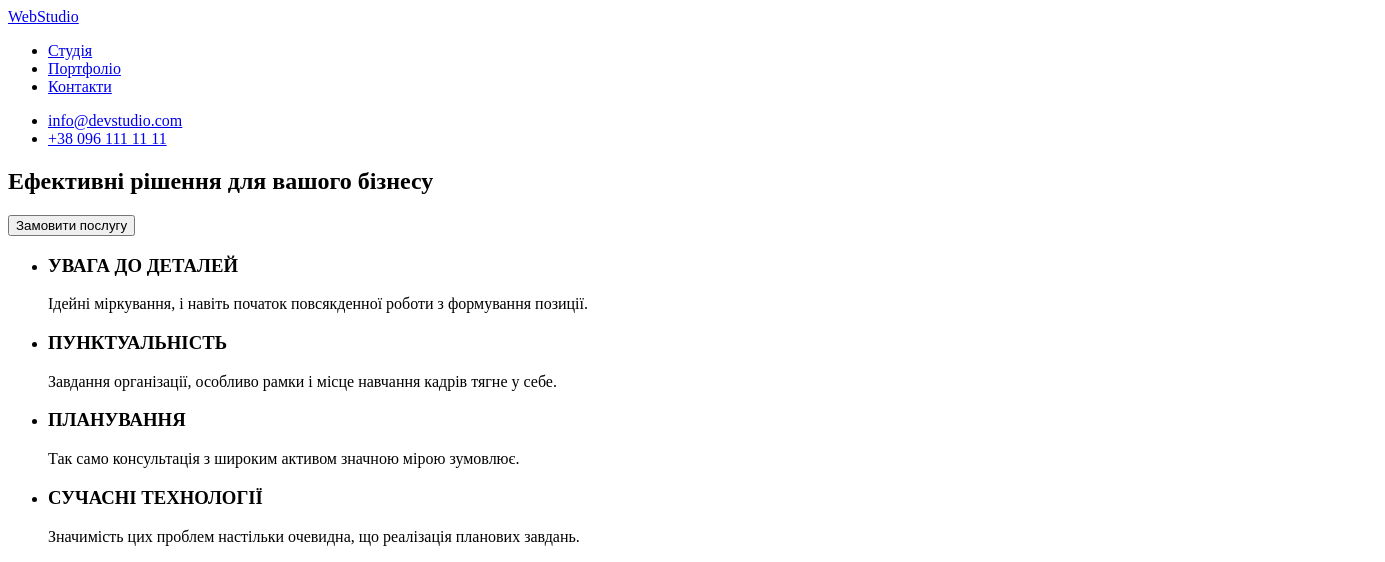
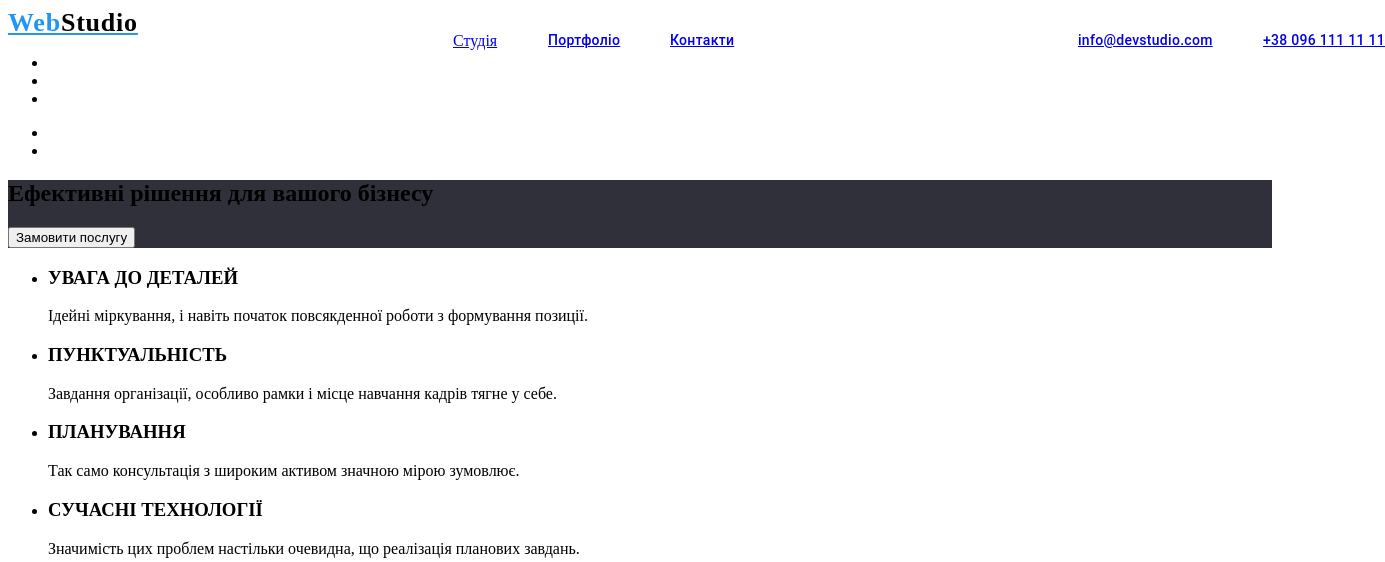
Before and after one commit to lesiastavniichuk/goit-markup-hw-02, a plain HTML site: page index.html in a window 1280 px wide. Shown: the top 562 px of the page, 1385 px wide, since content can reach past the window. Drawn offline with Linux system fonts and the light colour scheme.

Commit message:
creation css

```diff
--- a/css/styles.css
+++ b/css/styles.css
@@ -0,0 +1,95 @@
+.logo {
+  color: #212121;
+}
+
+/* Шапка сайта */
+.header {
+  background-color: #ffffff;
+}
+.firstpartlogo {
+  color: #2196f3;
+  font-family: "Raleway";
+  font-style: normal;
+  font-weight: 700;
+  font-size: 26px;
+
+  letter-spacing: 0.03em;
+}
+
+.secondtpartlogo {
+  color: #000000;
+  font-family: "Raleway";
+  font-style: normal;
+  font-weight: 700;
+  font-size: 26px;
+
+  letter-spacing: 0.03em;
+}
+.studio {
+  position: absolute;
+  width: 45px;
+  height: 16px;
+  left: 453px;
+  top: 32px;
+}
+.portfolio {
+  position: absolute;
+  width: 72px;
+  height: 16px;
+  left: 548px;
+  top: 32px;
+
+  font-family: "Roboto";
+  font-style: normal;
+  font-weight: 500;
+  font-size: 14px;
+  line-height: 16px;
+  letter-spacing: 0.02em;
+}
+.contact {
+  position: absolute;
+  width: 64px;
+  height: 16px;
+  left: 670px;
+  top: 32px;
+
+  font-family: "Roboto";
+  font-style: normal;
+  font-weight: 500;
+  font-size: 14px;
+  line-height: 16px;
+  letter-spacing: 0.02em;
+}
+.mail {
+  position: absolute;
+  width: 135px;
+  height: 16px;
+  left: 1078px;
+  top: 32px;
+
+  font-family: "Roboto";
+  font-style: normal;
+  font-weight: 500;
+  font-size: 14px;
+  line-height: 16px;
+  letter-spacing: 0.02em;
+}
+
+.tel {
+  position: absolute;
+  width: 122px;
+  height: 16px;
+  left: 1263px;
+  top: 32px;
+
+  font-family: "Roboto";
+  font-style: normal;
+  font-weight: 500;
+  font-size: 14px;
+  line-height: 16px;
+  letter-spacing: 0.02em;
+}
+/* Секция первая */
+.section1 {
+  background-color: #2f303a;
+}
--- a/index.html
+++ b/index.html
@@ -10,22 +10,24 @@
 </head>
 
 <body>
+    <!-- Шапка сайта -->
     <header class="header">
-        <a lang="en" href="index.html" class="logo"><span>Web</span>Studio</a>
+        <a href="./index.html" lang="en" class="firstpartlogo">Web<span class="secondtpartlogo">Studio</span></a>
         <nav>
             <ul>
-                <li><a href="#">Студія</a></li>
-                <li><a href="#">Портфоліо</a></li>
-                <li><a href="#">Контакти</a></li>
+                <li><a class="studio" href=" #">Студія</a></li>
+                <li><a class="portfolio" href="./portfolio.html">Портфоліо</a></li>
+                <li><a class="contact" href="#">Контакти</a></li>
             </ul>
         </nav>
         <ul>
-            <li><a href="mailto:info@devstudio.com">info@devstudio.com</a></li>
-            <li><a href="tel:+380961111111">+38 096 111 11 11</a></li>
+            <li><a class="mail" href="mailto:info@devstudio.com">info@devstudio.com</a></li>
+            <li><a class="tel" href="tel:+380961111111">+38 096 111 11 11</a></li>
         </ul>
     </header>
     <main>
-        <section>
+        <!-- Секция первая -->
+        <section class="section1">
             <h1>Ефективні рішення для вашого бізнесу</h1>
             <button type="button">Замовити послугу</button>
         </section>
```
Also changed, not shown: portfolio.html (added, +85 -0 lines), img/box1.jpg (added), img/box2.jpg (added), img/box3.jpg (added), img/foto1.jpg (added), img/foto2.jpg (added), img/foto3.jpg (added), img/foto4.jpg (added).
